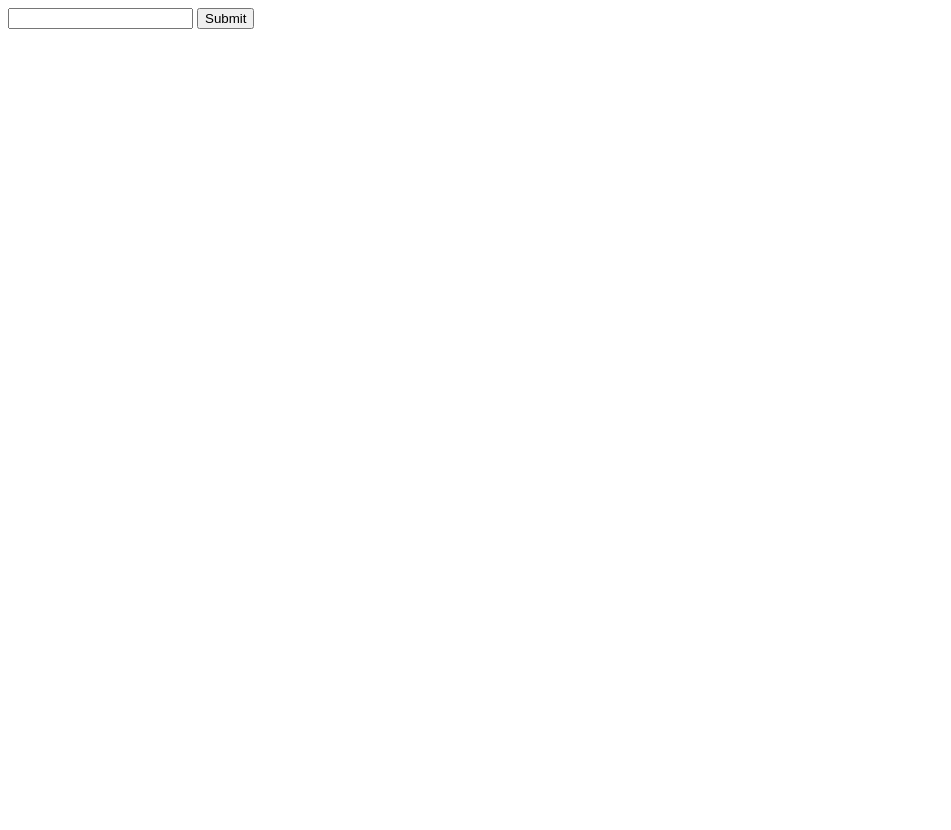
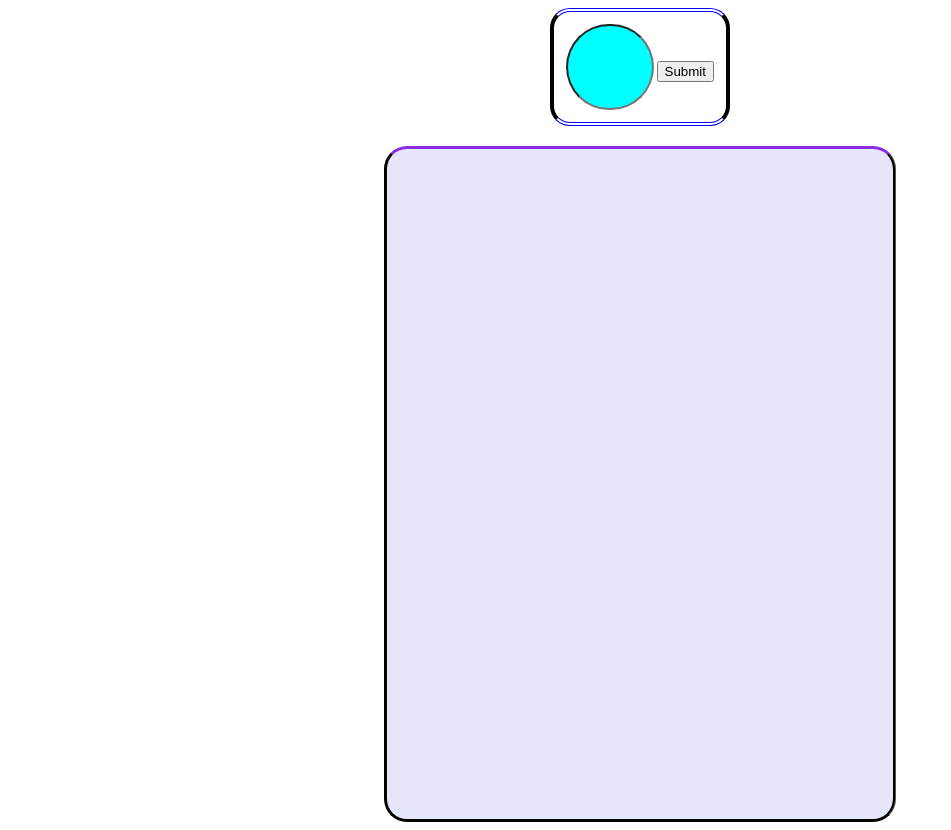
Before and after one commit to NehalAhmedQureshi/Table_Printer, a plain HTML site: page index.html in a window 1280 px wide. Shown: the whole page, without its empty margins (0-951 px from the left). Before the commit the page ends 800 px from the top, so only its background shows below. Drawn offline with Linux system fonts and the light colour scheme.

Commit message:
table printer

```diff
--- a/index.html
+++ b/index.html
@@ -5,6 +5,7 @@
     <meta name="viewport" content="width=device-width, initial-scale=1.0">
     <title>Table Printer</title>
     <script type="module" src="./script.js"></script>
+    <link rel="stylesheet" href="./style.css">
 </head>
 <body>
     <form action="" id="inputForm">
--- a/script.js
+++ b/script.js
@@ -1,6 +1,6 @@
 let form = document.querySelector("#inputForm");
 let input = document.querySelector("#tableInput");
-let table = document.querySelector("#tablePrinter");
+let table = document.querySelector(".tablePrinter");
 
 
 form.addEventListener("submit",(event ) => {
@@ -12,7 +12,7 @@ form.addEventListener("submit",(event ) => {
     for (let i = 1; i <= 12; i++) {
 
         const message = `${tableOf} X ${i} = ${tableOf * i}`;
-        table.innerHTML += `${message} <br>`;
+        table.innerHTML += `${message}<br> `;
 
 }
 })
--- /dev/null
+++ b/style.css
@@ -0,0 +1,44 @@
+html{
+    font-size: 10px;
+}
+body {
+    box-sizing: border-box;
+    font-family: 'Gill Sans', 'Gill Sans MT', Calibri, 'Trebuchet MS', sans-serif;
+    text-align: center;
+    display: flex;
+    flex-direction: column;
+    align-items: center;
+    gap: 2rem;
+}
+.tablePrinter {
+    background-color: lavender;
+    border: 3px solid black;
+    border-radius: 23px;
+    border-top-color: blueviolet;
+    border-right-style: groove;
+    text-align: center;
+    width: 40%;
+    height: 80vh;
+    font-size: 2.5rem;
+    padding-top: 3rem;
+}
+#tableInput {
+    width: 8rem;
+    height: 8rem;
+    font-size: 2.5rem;
+    border-radius: 50px;
+    text-align: center;
+    background-color: aqua;
+    font-weight: 900;
+    font-style: oblique;
+}
+#inputForm {
+    border: 4px solid black;
+    padding: 1.2rem;
+    border-radius: 20px;
+    border-top-style: double;
+    border-bottom-style: double;
+    border-top-color: blue;
+    border-bottom-color: blue;
+
+}
```
